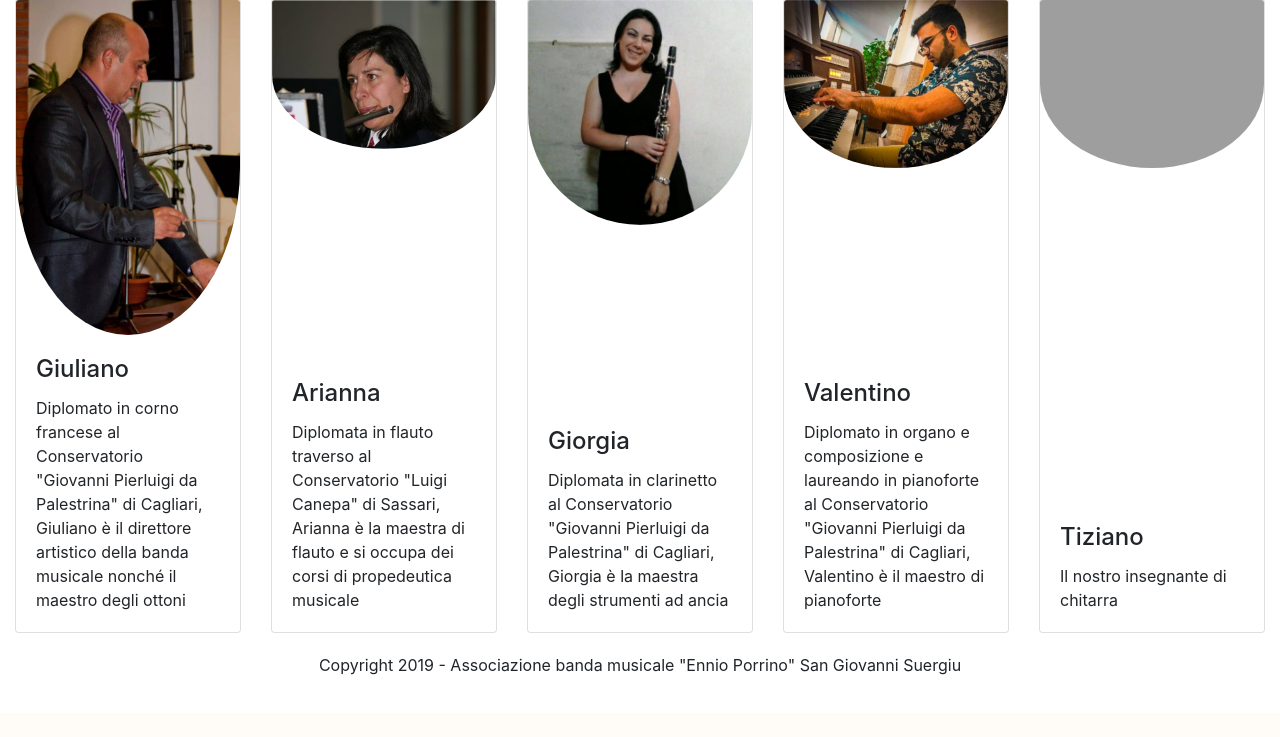
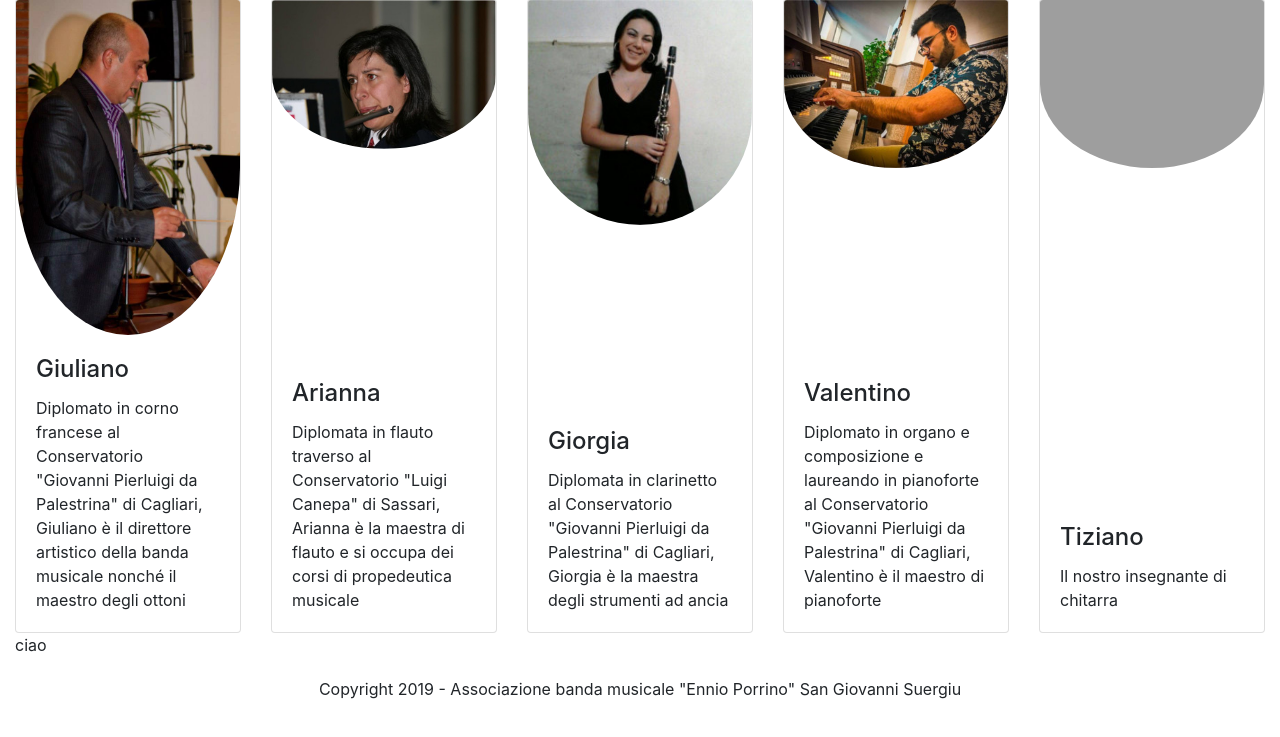
Before and after one commit to Emcoc/sito-banda, a PHP site: page /chi-siamo.php in a window 1280 px wide. Shown: the part 510-1247 px from the top of the page. Before the commit the page ends 1185 px from the top, so only its background shows below. Run offline with PHP 8.4, Linux system fonts and the light colour scheme; grey boxes are pictures that could not be loaded.

```diff
--- a/chi-siamo.php
+++ b/chi-siamo.php
@@ -73,6 +73,9 @@
 
         </div>
     </div>
+    <div id="dove-siamo" class="container-fluid">
+        ciao
+    </div>
     <footer>
         <?php
             include "./php/footer.php";
```
